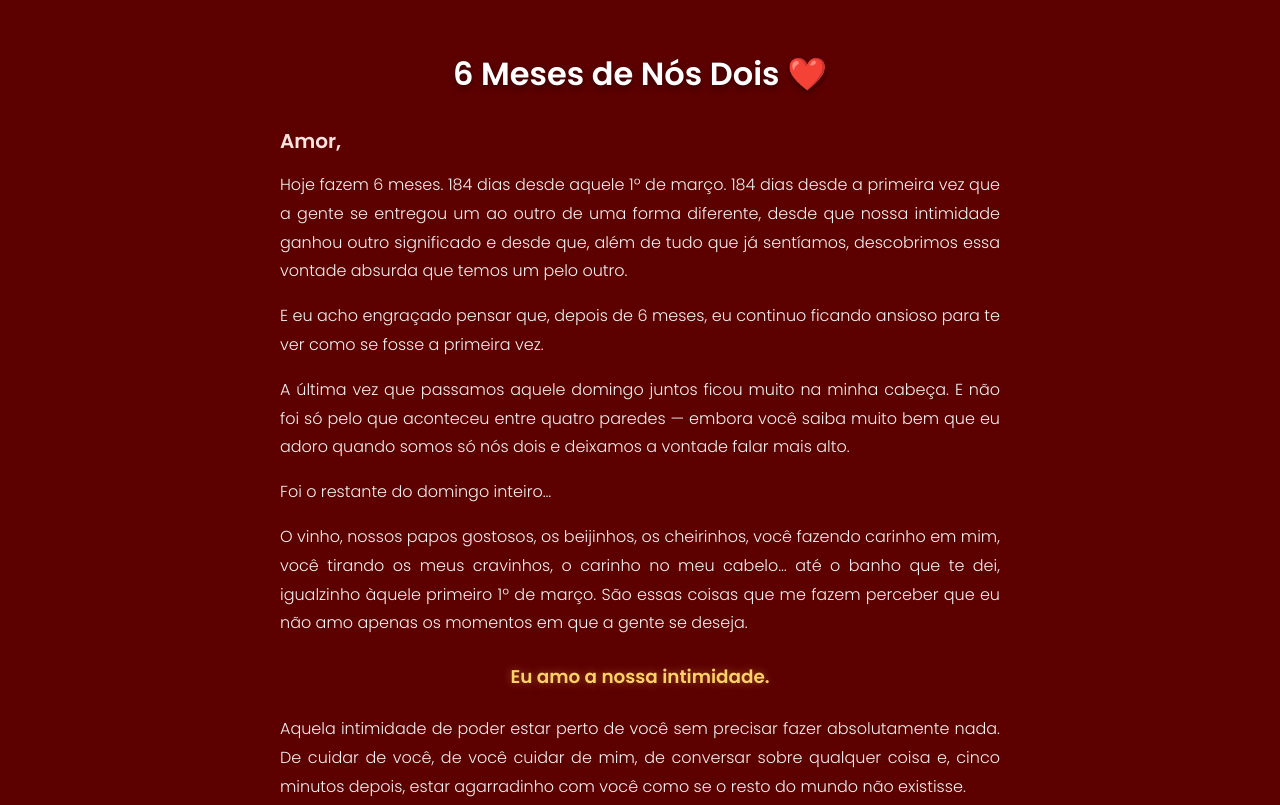
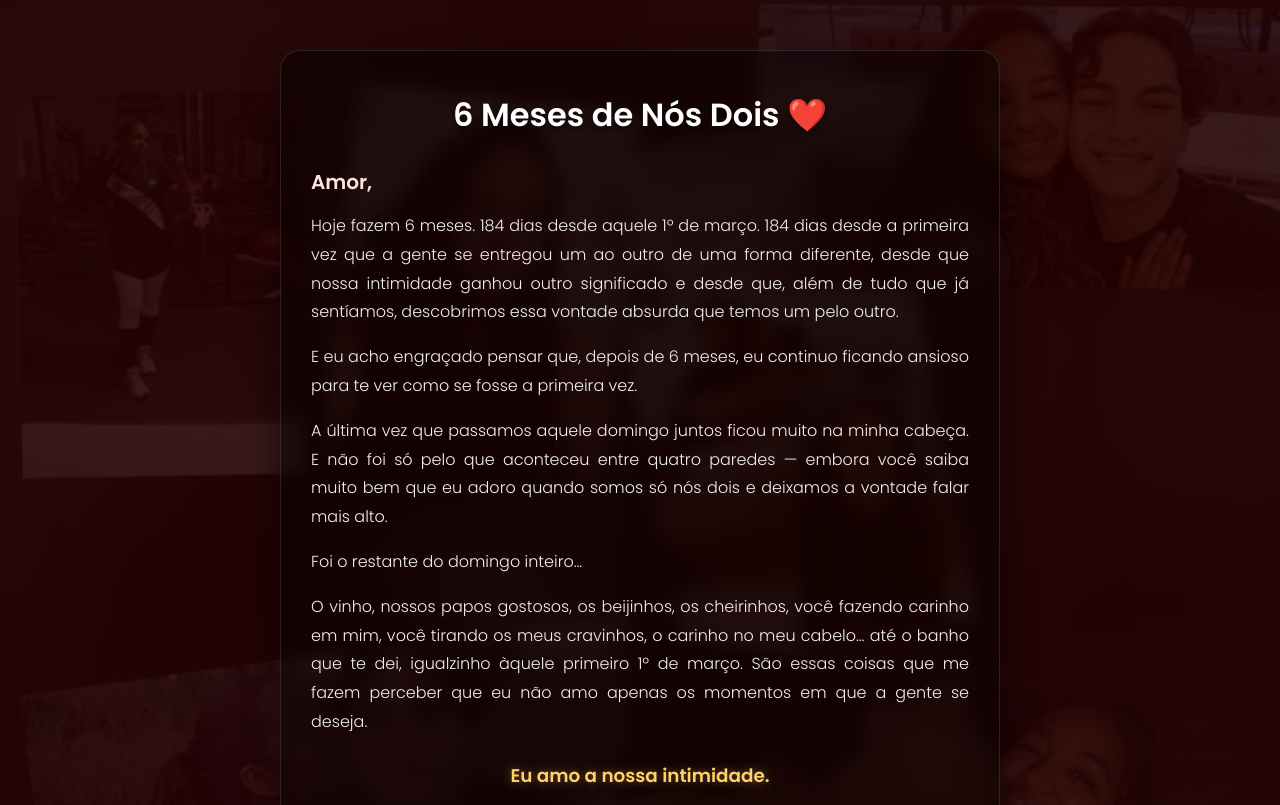
Before and after one commit to gabriel2assuncao/teste-aprendizagem, a plain HTML site: page index.html in a window 1280 px wide. Shown: the top 805 px of the page. Drawn offline with Linux system fonts and the light colour scheme.

Commit message:
Atualizando com foto de fundo

```diff
--- a/style.css
+++ b/style.css
@@ -6,7 +6,10 @@
 
 body {
   min-height: 100vh;
-  background-color: #5c0000;
+  /* Camada escura com 88% de opacidade por cima da imagem de fundo */
+  background:
+    linear-gradient(rgba(35, 0, 0, 0.88), rgba(35, 0, 0, 0.88)),
+    url('fundo.jpeg') center/cover no-repeat fixed;
   font-family: 'Poppins', sans-serif;
   color: #fff;
   overflow-x: hidden;
@@ -22,12 +25,19 @@ body {
   padding: 50px 20px 70px 20px;
 }
 
-/* Formatação do Texto / Carta */
+/* Formatação do Texto / Carta em Glassmorphism */
 .letter {
   max-width: 720px;
   width: 100%;
   text-align: center;
   margin-bottom: 40px;
+  padding: 40px 30px;
+  background: rgba(0, 0, 0, 0.45); /* Caixa translúcida */
+  backdrop-filter: blur(8px);       /* Desfoca o fundo atrás da carta */
+  -webkit-backdrop-filter: blur(8px);
+  border-radius: 20px;
+  border: 1px solid rgba(255, 255, 255, 0.12);
+  box-shadow: 0 15px 35px rgba(0, 0, 0, 0.6);
   animation: fadeIn 1.2s ease-out;
 }
 
@@ -35,7 +45,7 @@ h1 {
   font-size: 2rem;
   margin-bottom: 25px;
   font-weight: 600;
-  text-shadow: 0 3px 6px rgba(0, 0, 0, 0.4);
+  text-shadow: 0 3px 6px rgba(0, 0, 0, 0.5);
 }
 
 .greeting {
```
Also changed, not shown: fundo.jpeg (added).
